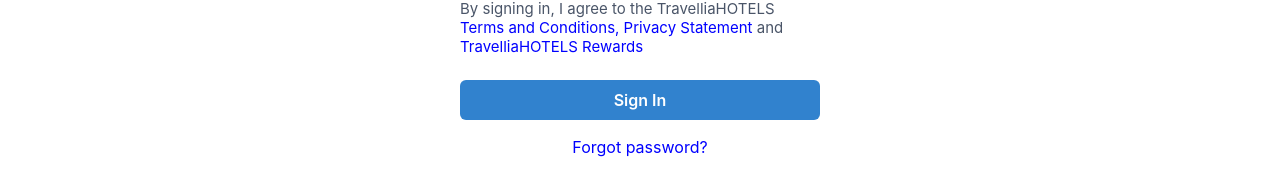
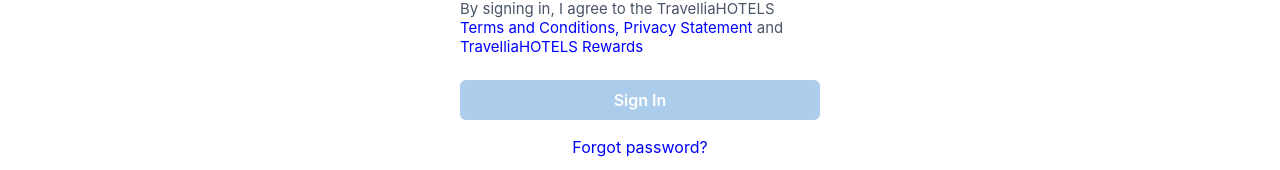
Before and after one commit to Satyaranjan8414/Expedia-Clone, a React (Create React App) app: page /login in a window 1280 px wide. Shown: the part 478-648 px from the top of the page. Built offline with nearby package versions, Linux system fonts and the light colour scheme; no server answers.

Commit message:
auth fix

```diff
--- a/src/pages/Login.jsx
+++ b/src/pages/Login.jsx
@@ -208,7 +208,7 @@
               mt={4}
               colorScheme="blue"
               type="submit"
-              disabled={email === "" || password === ""}
+              isDisabled={email === "" || password === ""}
             >
               Sign In
             </Button>
--- a/src/pages/SignUP.jsx
+++ b/src/pages/SignUP.jsx
@@ -204,7 +204,7 @@
               mt={4}
               colorScheme="blue"
               type="submit"
-              disabled={
+              isDisabled={
                 email === "" ||
                 password === "" ||
                 userName === "" ||
```
